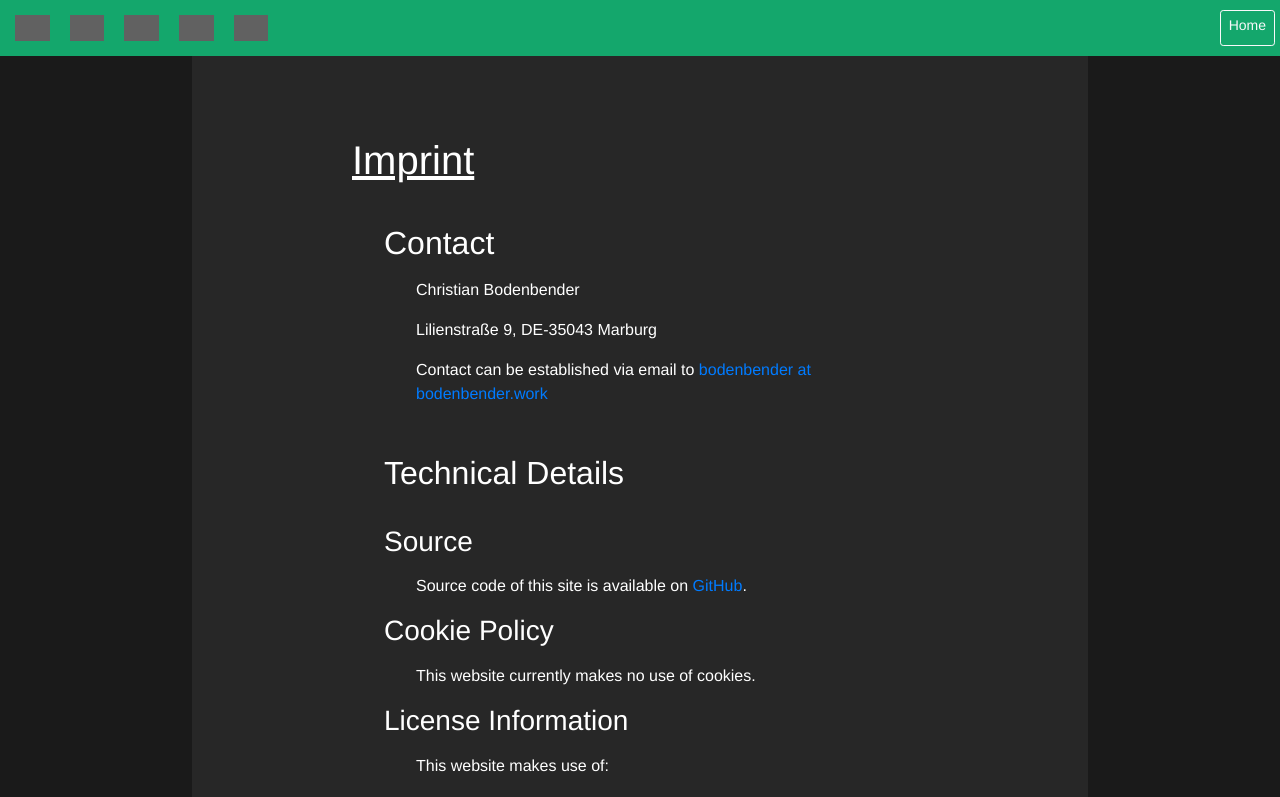
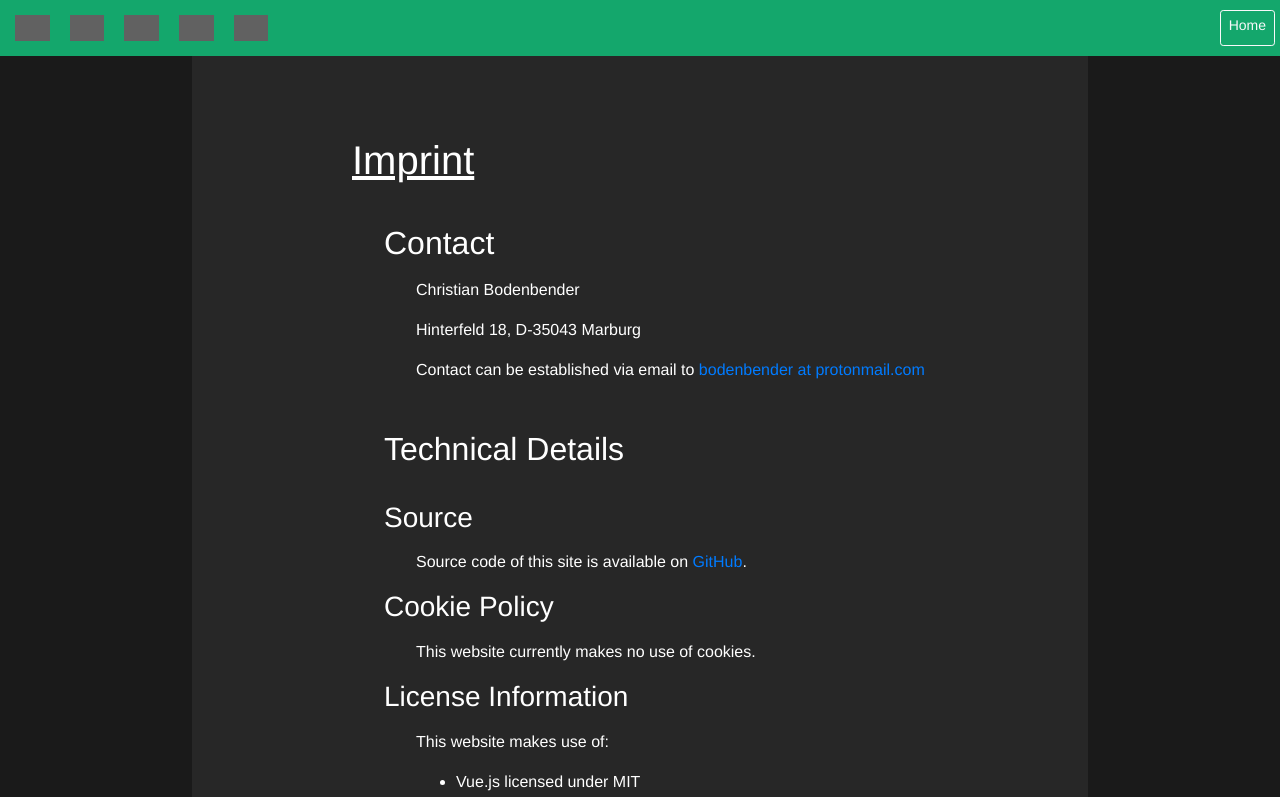
Before and after one commit to KeyboardKobold/bodenbender.work, a Vue app: page /imprint in a window 1280 px wide. Shown: the top 797 px of the page. Built offline with nearby package versions, Linux system fonts and the light colour scheme; grey boxes are pictures that could not be loaded.

Commit message:
updated imprint information

```diff
--- a/src/views/Imprint.vue
+++ b/src/views/Imprint.vue
@@ -5,8 +5,8 @@
         <div class="contact">
             <h2>Contact</h2>
             <p>Christian Bodenbender</p>
-            <p>Lilienstraße 9, DE-35043 Marburg</p>
-            <p>Contact can be established via email to <a class="mail" href="mailto:bodenbender@bodenbender.work">bodenbender at bodenbender.work</a></p>
+            <p>Hinterfeld 18, D-35043 Marburg</p>
+            <p>Contact can be established via email to <a class="mail" href="mailto:bodenbender@protonmail.com">bodenbender at protonmail.com</a></p>
         </div>
 
         <div class="tech">
```
